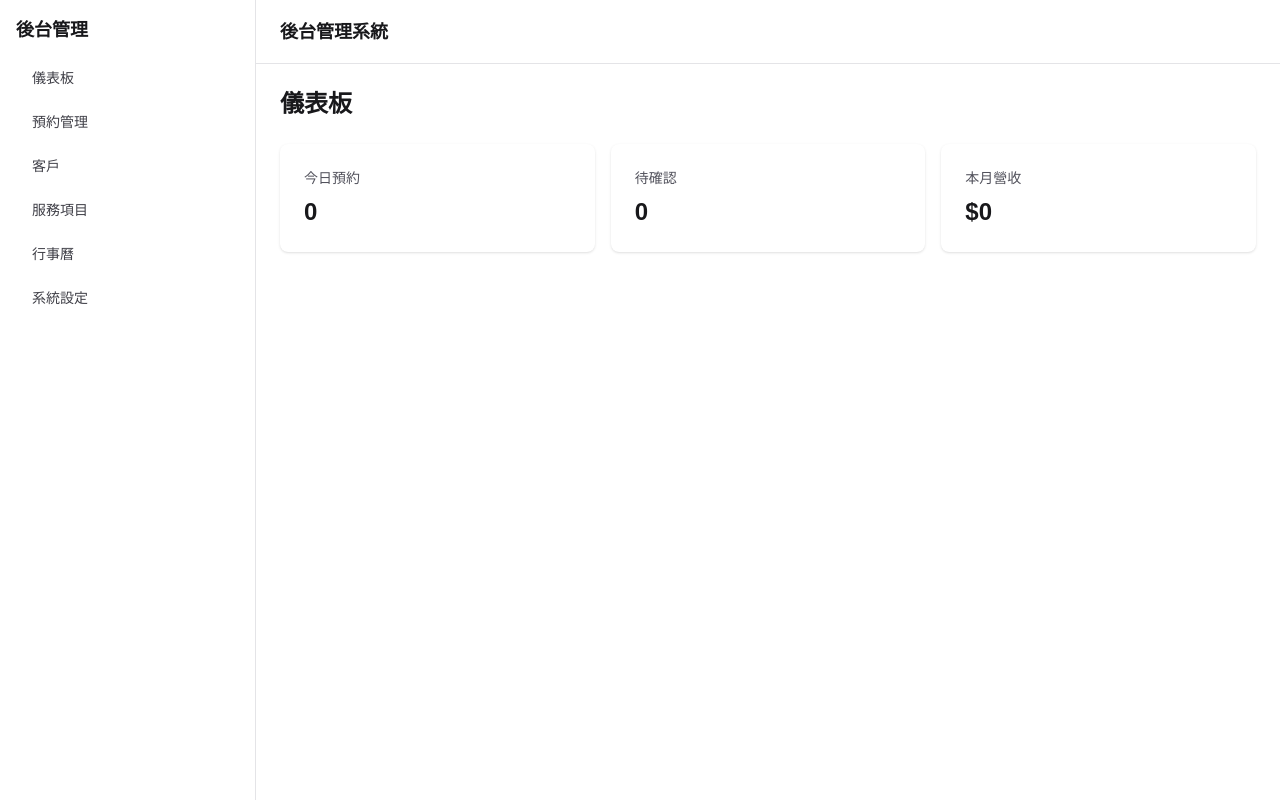
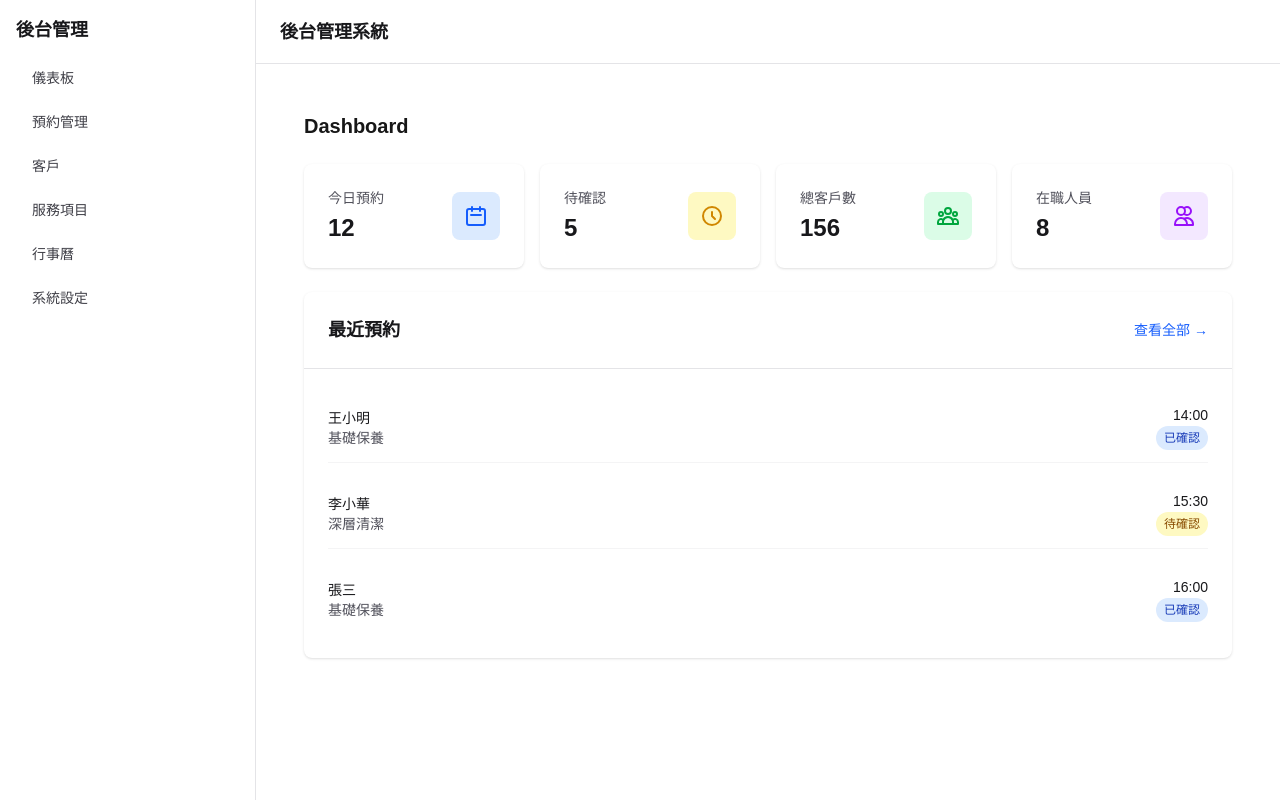
Before and after one commit to fubabaai168-coder/beauty-booking-admin, a Next.js app in the folder app/: page /admin in a window 1280 px wide. Built offline with nearby package versions, Linux system fonts and the light colour scheme.

Commit message:
patch: restore dashboard content

```diff
--- a/app/src/app/admin/page.tsx
+++ b/app/src/app/admin/page.tsx
@@ -1,19 +1,162 @@
-export default function AdminDashboard() {
+import Link from "next/link";
+
+export default function AdminPage() {
+  // Mock data for dashboard
+  const stats = {
+    todayReservations: 12,
+    pendingReservations: 5,
+    totalCustomers: 156,
+    activeStaff: 8,
+  };
+
+  const recentReservations = [
+    { id: 1, customer: "王小明", service: "基礎保養", time: "14:00", status: "已確認" },
+    { id: 2, customer: "李小華", service: "深層清潔", time: "15:30", status: "待確認" },
+    { id: 3, customer: "張三", service: "基礎保養", time: "16:00", status: "已確認" },
+  ];
+
   return (
-    <div className="max-w-6xl mx-auto">
-      <h1 className="text-2xl font-semibold text-zinc-900 mb-6">儀表板</h1>
-      <div className="grid grid-cols-1 md:grid-cols-3 gap-4">
-        <div className="bg-white p-6 rounded-lg shadow">
-          <h3 className="text-sm text-zinc-600 mb-2">今日預約</h3>
-          <p className="text-2xl font-bold text-zinc-900">0</p>
+    <div className="p-6">
+      <h1 className="text-xl font-semibold mb-6">Dashboard</h1>
+
+      {/* KPI Cards */}
+      <div className="grid grid-cols-1 md:grid-cols-2 lg:grid-cols-4 gap-4 mb-6">
+        <div className="bg-white rounded-lg shadow p-6">
+          <div className="flex items-center justify-between">
+            <div>
+              <p className="text-sm text-zinc-600 mb-1">今日預約</p>
+              <p className="text-2xl font-semibold text-zinc-900">{stats.todayReservations}</p>
+            </div>
+            <div className="w-12 h-12 bg-blue-100 rounded-lg flex items-center justify-center">
+              <svg
+                className="w-6 h-6 text-blue-600"
+                fill="none"
+                stroke="currentColor"
+                viewBox="0 0 24 24"
+              >
+                <path
+                  strokeLinecap="round"
+                  strokeLinejoin="round"
+                  strokeWidth={2}
+                  d="M8 7V3m8 4V3m-9 8h10M5 21h14a2 2 0 002-2V7a2 2 0 00-2-2H5a2 2 0 00-2 2v12a2 2 0 002 2z"
+                />
+              </svg>
+            </div>
+          </div>
         </div>
-        <div className="bg-white p-6 rounded-lg shadow">
-          <h3 className="text-sm text-zinc-600 mb-2">待確認</h3>
-          <p className="text-2xl font-bold text-zinc-900">0</p>
+
+        <div className="bg-white rounded-lg shadow p-6">
+          <div className="flex items-center justify-between">
+            <div>
+              <p className="text-sm text-zinc-600 mb-1">待確認</p>
+              <p className="text-2xl font-semibold text-zinc-900">{stats.pendingReservations}</p>
+            </div>
+            <div className="w-12 h-12 bg-yellow-100 rounded-lg flex items-center justify-center">
+              <svg
+                className="w-6 h-6 text-yellow-600"
+                fill="none"
+                stroke="currentColor"
+                viewBox="0 0 24 24"
+              >
+                <path
+                  strokeLinecap="round"
+                  strokeLinejoin="round"
+                  strokeWidth={2}
+                  d="M12 8v4l3 3m6-3a9 9 0 11-18 0 9 9 0 0118 0z"
+                />
+              </svg>
+            </div>
+          </div>
         </div>
-        <div className="bg-white p-6 rounded-lg shadow">
-          <h3 className="text-sm text-zinc-600 mb-2">本月營收</h3>
-          <p className="text-2xl font-bold text-zinc-900">$0</p>
+
+        <div className="bg-white rounded-lg shadow p-6">
+          <div className="flex items-center justify-between">
+            <div>
+              <p className="text-sm text-zinc-600 mb-1">總客戶數</p>
+              <p className="text-2xl font-semibold text-zinc-900">{stats.totalCustomers}</p>
+            </div>
+            <div className="w-12 h-12 bg-green-100 rounded-lg flex items-center justify-center">
+              <svg
+                className="w-6 h-6 text-green-600"
+                fill="none"
+                stroke="currentColor"
+                viewBox="0 0 24 24"
+              >
+                <path
+                  strokeLinecap="round"
+                  strokeLinejoin="round"
+                  strokeWidth={2}
+                  d="M17 20h5v-2a3 3 0 00-5.356-1.857M17 20H7m10 0v-2c0-.656-.126-1.283-.356-1.857M7 20H2v-2a3 3 0 015.356-1.857M7 20v-2c0-.656.126-1.283.356-1.857m0 0a5.002 5.002 0 019.288 0M15 7a3 3 0 11-6 0 3 3 0 016 0zm6 3a2 2 0 11-4 0 2 2 0 014 0zM7 10a2 2 0 11-4 0 2 2 0 014 0z"
+                />
+              </svg>
+            </div>
+          </div>
+        </div>
+
+        <div className="bg-white rounded-lg shadow p-6">
+          <div className="flex items-center justify-between">
+            <div>
+              <p className="text-sm text-zinc-600 mb-1">在職人員</p>
+              <p className="text-2xl font-semibold text-zinc-900">{stats.activeStaff}</p>
+            </div>
+            <div className="w-12 h-12 bg-purple-100 rounded-lg flex items-center justify-center">
+              <svg
+                className="w-6 h-6 text-purple-600"
+                fill="none"
+                stroke="currentColor"
+                viewBox="0 0 24 24"
+              >
+                <path
+                  strokeLinecap="round"
+                  strokeLinejoin="round"
+                  strokeWidth={2}
+                  d="M12 4.354a4 4 0 110 5.292M15 21H3v-1a6 6 0 0112 0v1zm0 0h6v-1a6 6 0 00-9-5.197M13 7a4 4 0 11-8 0 4 4 0 018 0z"
+                />
+              </svg>
+            </div>
+          </div>
+        </div>
+      </div>
+
+      {/* Recent Reservations */}
+      <div className="bg-white rounded-lg shadow">
+        <div className="p-6 border-b border-zinc-200">
+          <div className="flex items-center justify-between">
+            <h2 className="text-lg font-semibold text-zinc-900">最近預約</h2>
+            <Link
+              href="/admin/reservations"
+              className="text-sm text-blue-600 hover:text-blue-800"
+            >
+              查看全部 →
+            </Link>
+          </div>
+        </div>
+        <div className="p-6">
+          <div className="space-y-4">
+            {recentReservations.map((reservation) => (
+              <div
+                key={reservation.id}
+                className="flex items-center justify-between py-3 border-b border-zinc-100 last:border-b-0"
+              >
+                <div className="flex-1">
+                  <p className="text-sm font-medium text-zinc-900">{reservation.customer}</p>
+                  <p className="text-sm text-zinc-600">{reservation.service}</p>
+                </div>
+                <div className="text-right">
+                  <p className="text-sm text-zinc-900">{reservation.time}</p>
+                  <span
+                    className={`inline-block px-2 py-1 text-xs rounded-full ${
+                      reservation.status === "已確認"
+                        ? "bg-blue-100 text-blue-800"
+                        : "bg-yellow-100 text-yellow-800"
+                    }`}
+                  >
+                    {reservation.status}
+                  </span>
+                </div>
+              </div>
+            ))}
+          </div>
         </div>
       </div>
     </div>
```
